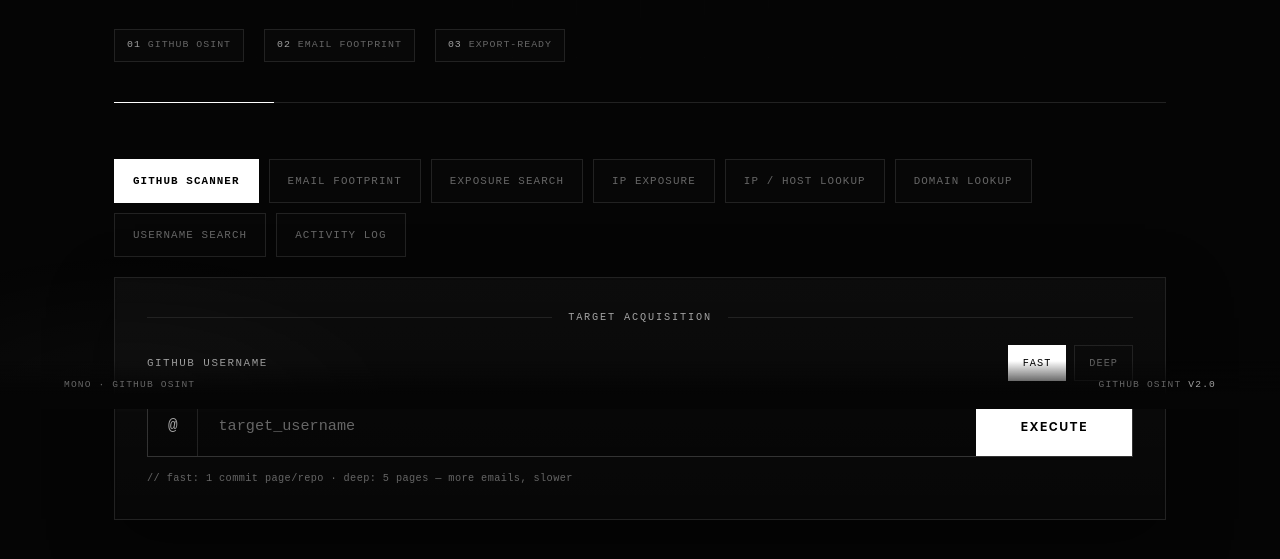
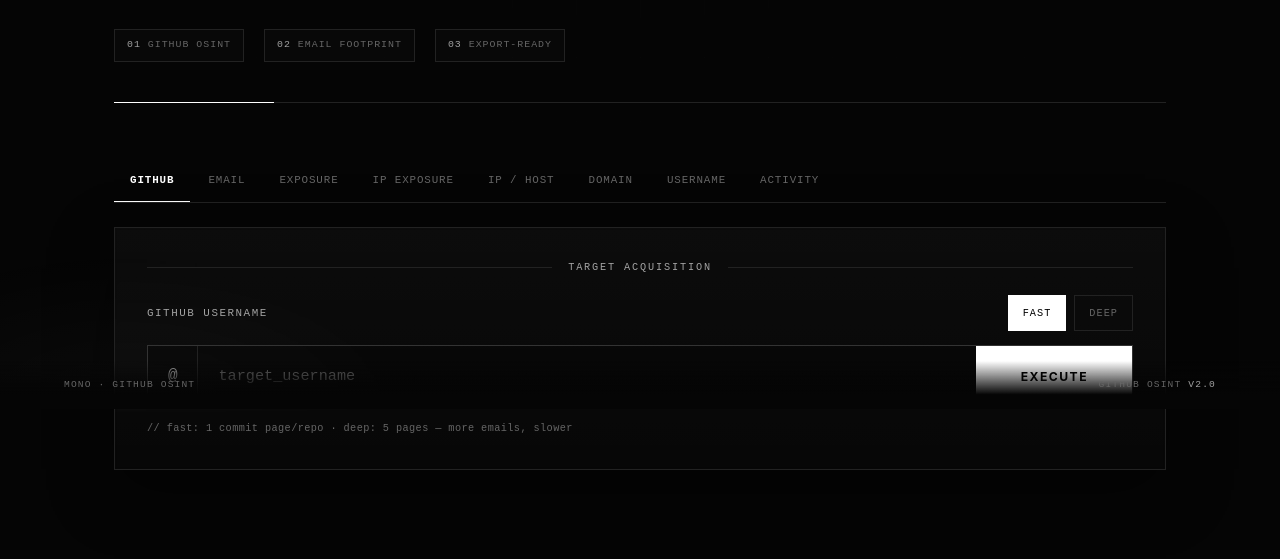
Before and after one commit to TheGreenToken/vercel-project, a website: page index.html in a window 1280 px wide. Shown: the part 391-950 px from the top of the page. Drawn offline with Linux system fonts and the light colour scheme; no server answers.

Commit message:
Restyle tool nav as a clean underline tab bar with short labels (#60)
Co-authored-by: arena-agent <297053741+arena-agent@users.noreply.github.com>

```diff
--- a/index.html
+++ b/index.html
@@ -63,10 +63,13 @@ body::after{content:'';position:fixed;inset:0;pointer-events:none;z-index:0;opac
 .hero-chip{font-family:'IBM Plex Mono',monospace;font-size:.62rem;letter-spacing:.1em;text-transform:uppercase;color:var(--text-faint);padding:8px 12px;border:1px solid var(--border);background:rgba(255,255,255,.015)}
 .hero-chip b{color:var(--text-muted);font-weight:500}
 /* tool nav */
-.tool-nav{display:flex;gap:10px;margin-bottom:20px;flex-wrap:wrap}
-.tool-tab{font-family:'IBM Plex Mono',monospace;font-size:.68rem;letter-spacing:.1em;text-transform:uppercase;padding:12px 18px;border:1px solid var(--border);background:rgba(255,255,255,.01);color:var(--text-faint);cursor:pointer;transition:all .25s var(--ease-out);min-height:44px}
-.tool-tab:hover{border-color:var(--text-muted);color:var(--text-muted)}
-.tool-tab.active{background:#fff;color:#000;border-color:#fff;font-weight:600}
+.tool-nav{display:flex;gap:2px;margin-bottom:24px;border-bottom:1px solid var(--border);overflow-x:auto;scrollbar-width:none;-webkit-overflow-scrolling:touch}
+.tool-nav::-webkit-scrollbar{display:none}
+.tool-tab{font-family:'IBM Plex Mono',monospace;font-size:.68rem;letter-spacing:.08em;text-transform:uppercase;padding:14px 16px;background:transparent;border:none;border-bottom:2px solid transparent;color:var(--text-faint);cursor:pointer;transition:all .2s var(--ease-out);white-space:nowrap;min-height:44px;margin-bottom:-1px;position:relative}
+.tool-tab:hover{color:var(--text-muted)}
+.tool-tab.active{color:#fff;border-bottom-color:#fff;font-weight:600}
+.tool-tab::after{content:'';position:absolute;left:16px;right:16px;bottom:-1px;height:1px;background:var(--border);transform:scaleX(0);transform-origin:left;transition:transform .3s var(--ease-out)}
+.tool-tab.active::after{display:none}
 .tool-panel{display:none}.tool-panel.active{display:block}
 /* panel */
 .panel{background:linear-gradient(180deg,rgba(255,255,255,.03),rgba(255,255,255,.01));border:1px solid var(--border);padding:clamp(20px,3vw,32px);box-shadow:var(--shadow);backdrop-filter:blur(2px)}
@@ -321,14 +324,14 @@ footer.footer{position:fixed;bottom:0;left:0;right:0;height:48px;display:flex;al
   </div>
 
   <div class="tool-nav" id="toolNav">
-    <button class="tool-tab active" id="toolTabGithub" type="button" data-tool="github">GitHub Scanner</button>
-    <button class="tool-tab" id="toolTabEmail" type="button" data-tool="email">Email Footprint</button>
-    <button class="tool-tab" id="toolTabExposure" type="button" data-tool="exposure">Exposure Search</button>
+    <button class="tool-tab active" id="toolTabGithub" type="button" data-tool="github">GitHub</button>
+    <button class="tool-tab" id="toolTabEmail" type="button" data-tool="email">Email</button>
+    <button class="tool-tab" id="toolTabExposure" type="button" data-tool="exposure">Exposure</button>
     <button class="tool-tab" id="toolTabIpExposure" type="button" data-tool="ipExposure">IP Exposure</button>
-    <button class="tool-tab" id="toolTabIp" type="button" data-tool="ip">IP / Host Lookup</button>
-    <button class="tool-tab" id="toolTabDomain" type="button" data-tool="domain">Domain Lookup</button>
-    <button class="tool-tab" id="toolTabUsername" type="button" data-tool="username">Username Search</button>
-    <button class="tool-tab" id="toolTabHistory" type="button" data-tool="history">Activity Log</button>
+    <button class="tool-tab" id="toolTabIp" type="button" data-tool="ip">IP / Host</button>
+    <button class="tool-tab" id="toolTabDomain" type="button" data-tool="domain">Domain</button>
+    <button class="tool-tab" id="toolTabUsername" type="button" data-tool="username">Username</button>
+    <button class="tool-tab" id="toolTabHistory" type="button" data-tool="history">Activity</button>
   </div>
 
   <div class="tool-panel active" id="toolGithub">
```
